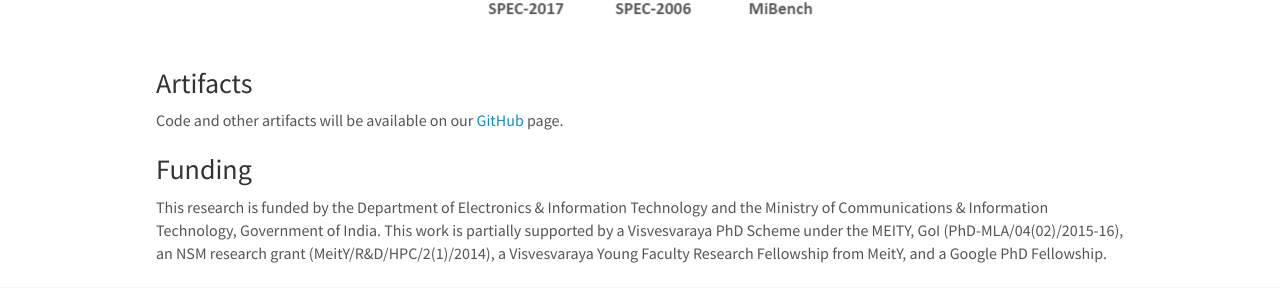
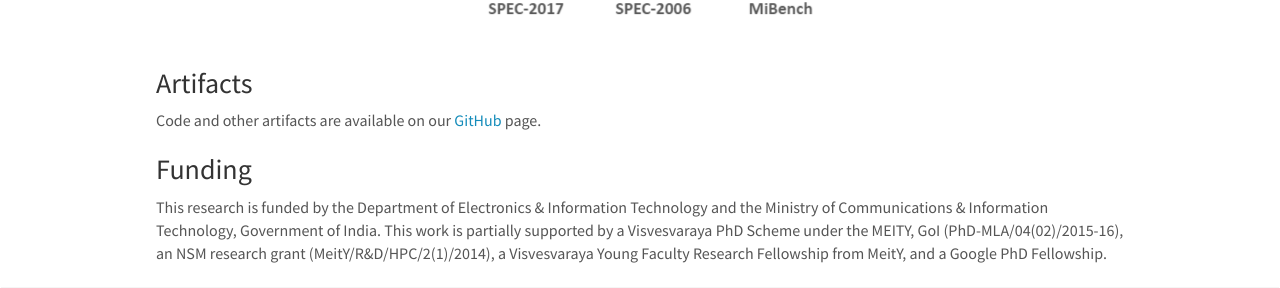
Before and after one commit to utpalbora/compilers.cse.iith.ac.in, a Jekyll site: the page built from _pages/poset_rl.md, in a window 1280 px wide and 900 px high, scrolled down 3312 px. Shown: the part 449-737 px from the top of the window. Built offline with Jekyll 4.4.1, drawn with Linux system fonts in a browser that asks for light colours; nearby versions of some CDN libraries.

Commit message:
Svkeerthy patch 4 (#112)
* Update GH link in poset_rl.md

* Update rl_loop_distribution.md (#111)

```diff
--- a/_pages/poset_rl.md
+++ b/_pages/poset_rl.md
@@ -69,7 +69,7 @@ The improvements we achieved over Oz in terms of binary size and execution time
 </center>
 
 ### Artifacts
-Code and other artifacts will be available on our [GitHub](https://github.com/IITH-Compilers/POSET-RL) page.
+Code and other artifacts are available on our [GitHub](https://github.com/IITH-Compilers/ml-llvm-project/tree/mlbridge-lib/llvm/lib/Transforms/IPO/PosetRL) page.
 
 ### Funding
 This research is funded by the Department of Electronics & Information Technology and the Ministry of Communications
```
Also changed, not shown: _pages/rl_loop_distribution.md (+3 -0 lines).
